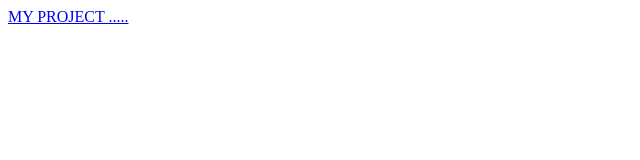
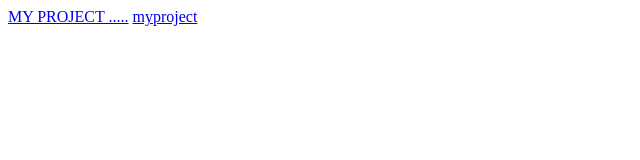
Before and after one commit to amanranjotprince/amanranjotprince, a plain HTML site: page index.html in a window 1280 px wide. Shown: the full height of the page, 0-640 px from the left. Drawn offline with Linux system fonts and the light colour scheme.

Commit message:
Update index.html

```diff
--- a/index.html
+++ b/index.html
@@ -5,5 +5,6 @@
   </head>
   <body>
     <a href='https://amanranjotprince.github.io/amanranjotprince/PROJECT.html'> MY PROJECT .....</a>
+    <a href='PROJECT.html'>myproject</a>
   </body>
 </html>
```
